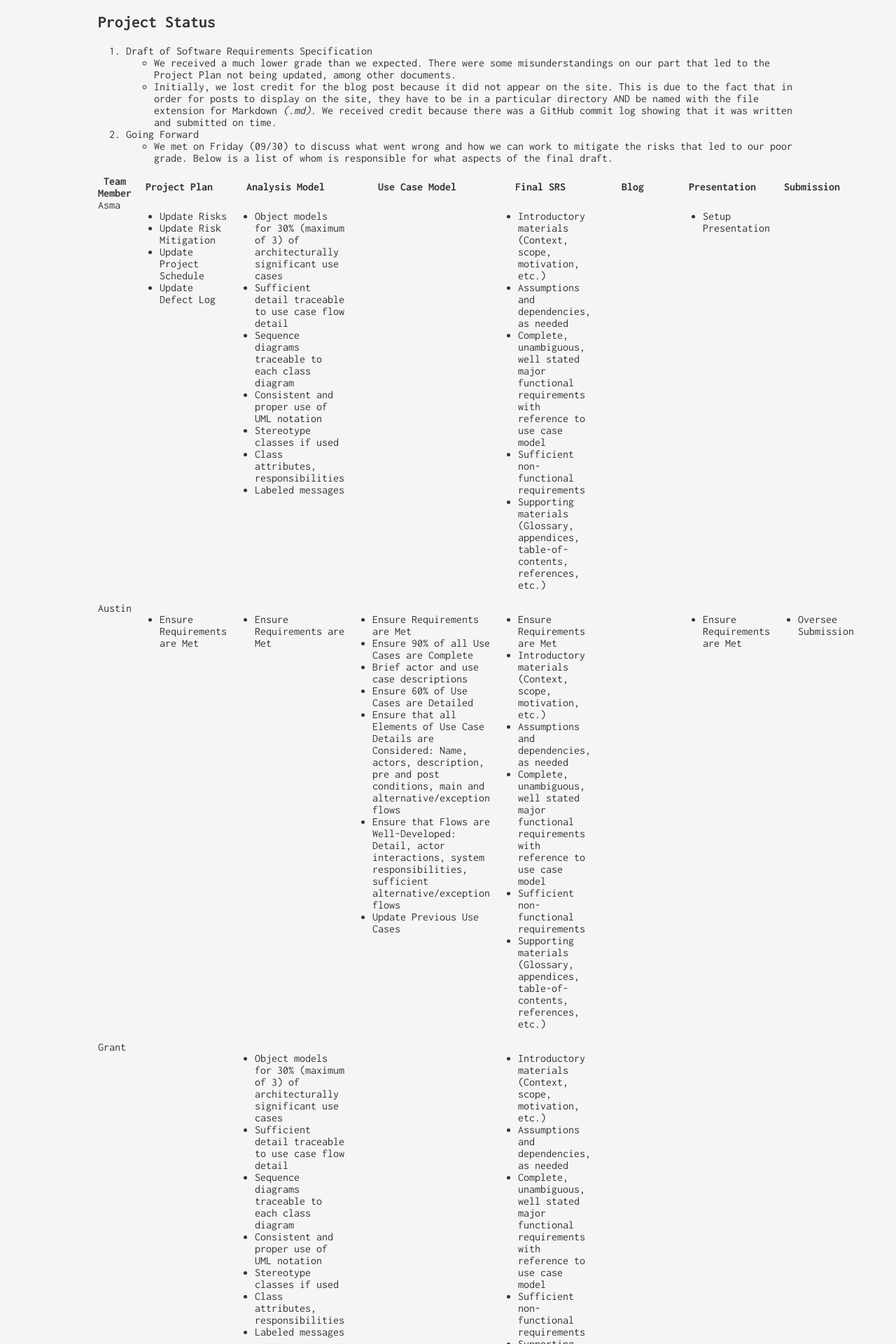
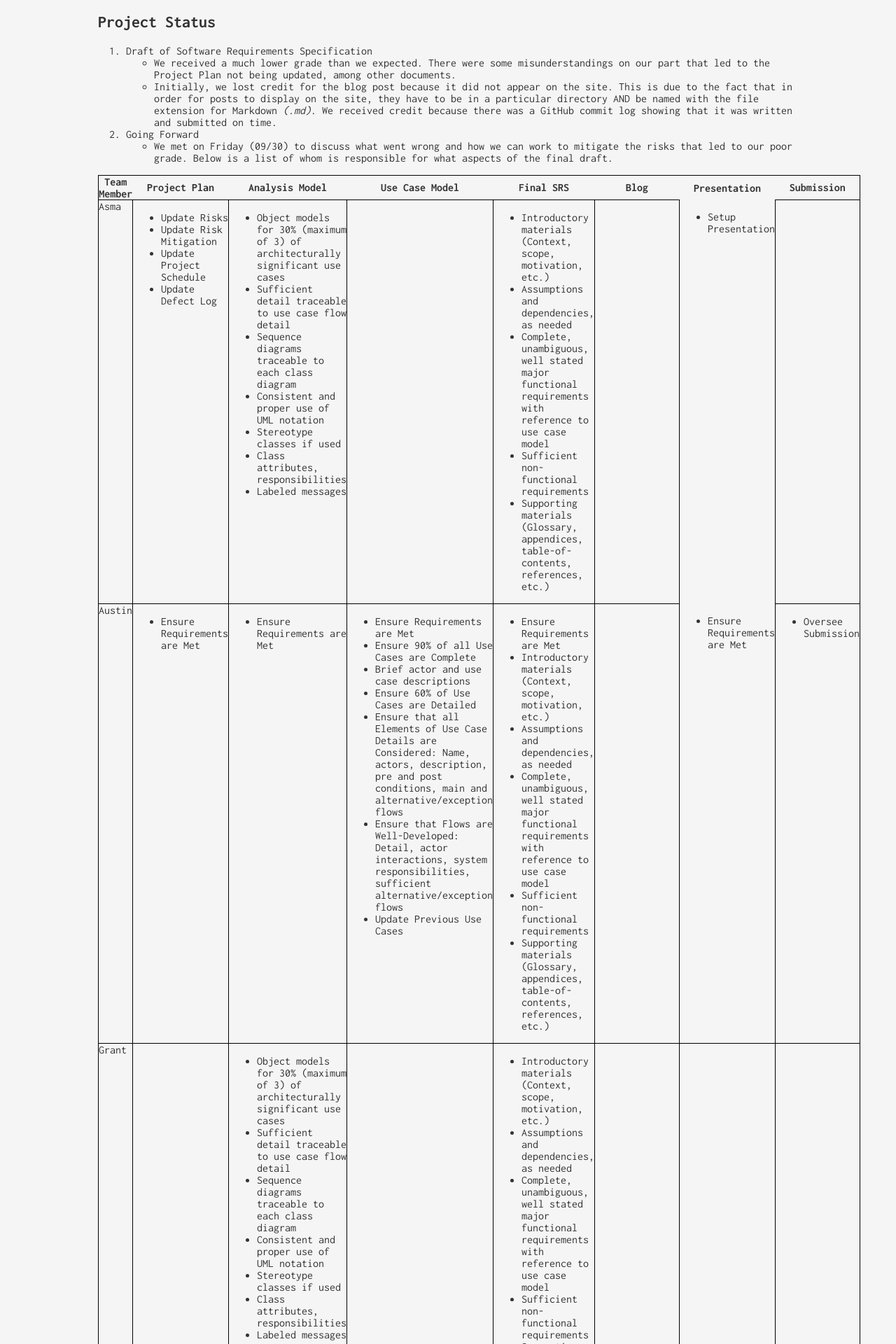
Before and after one commit to swen-440-team-6/swen-440-team-6.github.io, a Jekyll site: the page built from _posts/2016-10-02-Week-6-Status.md, in a window 1280 px wide. Shown: the part 368-2288 px from the top of the page at 70% size. Built offline with Jekyll 4.4.1, drawn with Linux system fonts in a browser that asks for light colours.

Commit message:
Update 2016-10-02-Week-6-Status.md

```diff
--- a/_posts/2016-10-02-Week-6-Status.md
+++ b/_posts/2016-10-02-Week-6-Status.md
@@ -17,7 +17,7 @@ categories: [ben]
 2. Going Forward
   * We met on Friday (09/30) to discuss what went wrong and how we can work to mitigate the risks that led to our poor grade. Below is a list of whom is responsible for what aspects of the final draft.
 
-<table>
+<table style="border-bottom: 1px solid black; border-top: 1px solid black; border-left: 1px solid black; border-right: 1px solid black;">
 <tbody>
  <tr>
    <th>Team Member</th>
@@ -30,8 +30,8 @@ categories: [ben]
    <th>Submission</th>
  </tr>
  <tr>
-   <td valign="top">Asma</td>
-   <td valign="top">
+   <td valign="top" style="border-bottom: 1px solid black; border-top: 1px solid black; border-left: 1px solid black; border-right: 1px solid black;">Asma</td>
+   <td valign="top" style="border-bottom: 1px solid black; border-top: 1px solid black; border-left: 1px solid black; border-right: 1px solid black;">
      <ul>
        <li>Update Risks</li>
        <li>Update Risk Mitigation</li>
@@ -39,7 +39,7 @@ categories: [ben]
        <li>Update Defect Log</li>
      </ul>
    </td>
-   <td valign="top">
+   <td valign="top" style="border-bottom: 1px solid black; border-top: 1px solid black; border-left: 1px solid black; border-right: 1px solid black;">
      <ul>
        <li>Object models for 30% (maximum of 3) of architecturally significant use cases</li>
        <li>Sufficient detail traceable to use case flow detail</li>
@@ -50,8 +50,8 @@ categories: [ben]
        <li>Labeled messages</li>
      </ul>
    </td>
-   <td valign="top"></td>
-   <td valign="top">
+   <td valign="top" style="border-bottom: 1px solid black; border-top: 1px solid black; border-left: 1px solid black; border-right: 1px solid black;"></td>
+   <td valign="top" style="border-bottom: 1px solid black; border-top: 1px solid black; border-left: 1px solid black; border-right: 1px solid black;">
      <ul>
        <li>Introductory materials (Context, scope, motivation, etc.)</li>
        <li>Assumptions and dependencies, as needed</li>
@@ -60,27 +60,27 @@ categories: [ben]
        <li>Supporting materials (Glossary, appendices, table-of-contents, references, etc.)</li>
      </ul>
    </td>
-   <td valign="top"></td>
+   <td valign="top" style="border-bottom: 1px solid black; border-top: 1px solid black; border-left: 1px solid black; border-right: 1px solid black;"></td>
    <td valign="top">
      <ul>
        <li>Setup Presentation</li>
      </ul>
    </td>
-   <td valign="top"></td>
+   <td valign="top" style="border-bottom: 1px solid black; border-top: 1px solid black; border-left: 1px solid black; border-right: 1px solid black;"></td>
  </tr>
  <tr>
-   <td valign="top">Austin</td>
-   <td valign="top">
+   <td valign="top" style="border-bottom: 1px solid black; border-top: 1px solid black; border-left: 1px solid black; border-right: 1px solid black;">Austin</td>
+   <td valign="top" style="border-bottom: 1px solid black; border-top: 1px solid black; border-left: 1px solid black; border-right: 1px solid black;">
      <ul>
        <li>Ensure Requirements are Met</li>
      </ul>
    </td>
-   <td valign="top">
+   <td valign="top" style="border-bottom: 1px solid black; border-top: 1px solid black; border-left: 1px solid black; border-right: 1px solid black;">
      <ul>
        <li>Ensure Requirements are Met</li>
      </ul>
    </td>
-   <td valign="top">
+   <td valign="top" style="border-bottom: 1px solid black; border-top: 1px solid black; border-left: 1px solid black; border-right: 1px solid black;">
      <ul>
        <li>Ensure Requirements are Met</li>
        <li>Ensure 90% of all Use Cases are Complete</li>
@@ -91,7 +91,7 @@ categories: [ben]
        <li>Update Previous Use Cases</li>
      </ul>
    </td>
-   <td valign="top">
+   <td valign="top" style="border-bottom: 1px solid black; border-top: 1px solid black; border-left: 1px solid black; border-right: 1px solid black;">
      <ul>
        <li>Ensure Requirements are Met</li>
        <li>Introductory materials (Context, scope, motivation, etc.)</li>
@@ -101,22 +101,22 @@ categories: [ben]
        <li>Supporting materials (Glossary, appendices, table-of-contents, references, etc.)</li>
      </ul>
    </td>
-   <td valign="top"></td>
+   <td valign="top" style="border-bottom: 1px solid black; border-top: 1px solid black; border-left: 1px solid black; border-right: 1px solid black;"></td>
    <td valign="top">
      <ul>
        <li>Ensure Requirements are Met</li>
      </ul>
    </td>
-   <td valign="top">
+   <td valign="top" style="border-bottom: 1px solid black; border-top: 1px solid black; border-left: 1px solid black; border-right: 1px solid black;">
      <ul>
        <li>Oversee Submission</li>
      </ul>
    </td>
  </tr>
  <tr>
-   <td valign="top">Grant</td>
-   <td valign="top"></td>
-   <td valign="top">
+   <td valign="top" style="border-bottom: 1px solid black; border-top: 1px solid black; border-left: 1px solid black; border-right: 1px solid black;">Grant</td>
+   <td valign="top" style="border-bottom: 1px solid black; border-top: 1px solid black; border-left: 1px solid black; border-right: 1px solid black;"></td>
+   <td valign="top" style="border-bottom: 1px solid black; border-top: 1px solid black; border-left: 1px solid black; border-right: 1px solid black;">
      <ul>
        <li>Object models for 30% (maximum of 3) of architecturally significant use cases</li>
        <li>Sufficient detail traceable to use case flow detail</li>
@@ -127,8 +127,8 @@ categories: [ben]
        <li>Labeled messages</li>
      </ul>
    </td>
-   <td valign="top"></td>
-   <td valign="top">
+   <td valign="top" style="border-bottom: 1px solid black; border-top: 1px solid black; border-left: 1px solid black; border-right: 1px solid black;"></td>
+   <td valign="top" style="border-bottom: 1px solid black; border-top: 1px solid black; border-left: 1px solid black; border-right: 1px solid black;">
      <ul>
        <li>Introductory materials (Context, scope, motivation, etc.)</li>
        <li>Assumptions and dependencies, as needed</li>
@@ -137,15 +137,15 @@ categories: [ben]
        <li>Supporting materials (Glossary, appendices, table-of-contents, references, etc.)</li>
      </ul>
    </td>
-   <td valign="top"></td>
-   <td valign="top"></td>
-   <td valign="top"></td>
+   <td valign="top" style="border-bottom: 1px solid black; border-top: 1px solid black; border-left: 1px solid black; border-right: 1px solid black;"></td>
+   <td valign="top" style="border-bottom: 1px solid black; border-top: 1px solid black; border-left: 1px solid black; border-right: 1px solid black;"></td>
+   <td valign="top" style="border-bottom: 1px solid black; border-top: 1px solid black; border-left: 1px solid black; border-right: 1px solid black;"></td>
  </tr>
  <tr>
-   <td valign="top">Josh</td>
-   <td valign="top"></td>
-   <td valign="top"></td>
-   <td valign="top">
+   <td valign="top" style="border-bottom: 1px solid black; border-top: 1px solid black; border-left: 1px solid black; border-right: 1px solid black;">Josh</td>
+   <td valign="top" style="border-bottom: 1px solid black; border-top: 1px solid black; border-left: 1px solid black; border-right: 1px solid black;"></td>
+   <td valign="top" style="border-bottom: 1px solid black; border-top: 1px solid black; border-left: 1px solid black; border-right: 1px solid black;"></td>
+   <td valign="top" style="border-bottom: 1px solid black; border-top: 1px solid black; border-left: 1px solid black; border-right: 1px solid black;">
      <ul>
        <li>Ensure 90% of all Use Cases are Complete</li>
        <li>Brief actor and use case descriptions</li>
@@ -155,7 +155,7 @@ categories: [ben]
        <li>Update Previous Use Cases</li>
      </ul>
    </td>
-   <td valign="top">
+   <td valign="top" style="border-bottom: 1px solid black; border-top: 1px solid black; border-left: 1px solid black; border-right: 1px solid black;">
      <ul>
        <li>Introductory materials (Context, scope, motivation, etc.)</li>
        <li>Assumptions and dependencies, as needed</li>
@@ -164,28 +164,28 @@ categories: [ben]
        <li>Supporting materials (Glossary, appendices, table-of-contents, references, etc.)</li>
      </ul>
    </td>
-   <td valign="top"></td>
-   <td valign="top"></td>
-   <td valign="top"></td>
+   <td valign="top" style="border-bottom: 1px solid black; border-top: 1px solid black; border-left: 1px solid black; border-right: 1px solid black;"></td>
+   <td valign="top" style="border-bottom: 1px solid black; border-top: 1px solid black; border-left: 1px solid black; border-right: 1px solid black;"></td>
+   <td valign="top" style="border-bottom: 1px solid black; border-top: 1px solid black; border-left: 1px solid black; border-right: 1px solid black;"></td>
  </tr>
  <tr>
-   <td valign="top">Ben</td>
-   <td valign="top">
+   <td valign="top" style="border-bottom: 1px solid black; border-top: 1px solid black; border-left: 1px solid black; border-right: 1px solid black;">Ben</td>
+   <td valign="top" style="border-bottom: 1px solid black; border-top: 1px solid black; border-left: 1px solid black; border-right: 1px solid black;">
      <ul>
        <li>Ensure Consistent Formatting</li>
      </ul>
    </td>
-   <td valign="top">
+   <td valign="top" style="border-bottom: 1px solid black; border-top: 1px solid black; border-left: 1px solid black; border-right: 1px solid black;">
      <ul>
        <li>Ensure Consistent Formatting</li>
      </ul>
    </td>
-   <td valign="top">
+   <td valign="top" style="border-bottom: 1px solid black; border-top: 1px solid black; border-left: 1px solid black; border-right: 1px solid black;">
      <ul>
        <li>Ensure Consistent Formatting</li>
      </ul>
    </td>
-   <td valign="top">
+   <td valign="top" style="border-bottom: 1px solid black; border-top: 1px solid black; border-left: 1px solid black; border-right: 1px solid black;">
      <ul>
        <li>Ensure Consistent Formatting</li>
        <li>Introductory materials (Context, scope, motivation, etc.)</li>
@@ -195,19 +195,19 @@ categories: [ben]
        <li>Supporting materials (Glossary, appendices, table-of-contents, references, etc.)</li>
      </ul>
    </td>
-   <td valign="top">
+   <td valign="top" style="border-bottom: 1px solid black; border-top: 1px solid black; border-left: 1px solid black; border-right: 1px solid black;">
      <ul>
        <li>Write Blog Posts</li>
        <li>Ensure Content is Sufficient</li>
        <li>Ensure Blog Site is Up-To-Date</li>
      </ul>
    </td>
-   <td valign="top">
+   <td valign="top" style="border-bottom: 1px solid black; border-top: 1px solid black; border-left: 1px solid black; border-right: 1px solid black;">
      <ul>
        <li>Ensure Consistent Formatting</li>
      </ul>
    </td>
-   <td valign="top">
+   <td valign="top" style="border-bottom: 1px solid black; border-top: 1px solid black; border-left: 1px solid black; border-right: 1px solid black;">
      <ul>
        <li>Ensure Consistent Formatting</li>
      </ul>
```
